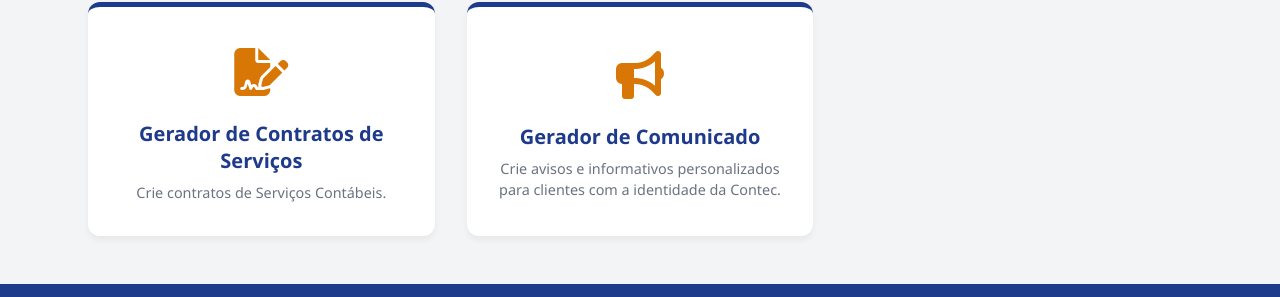
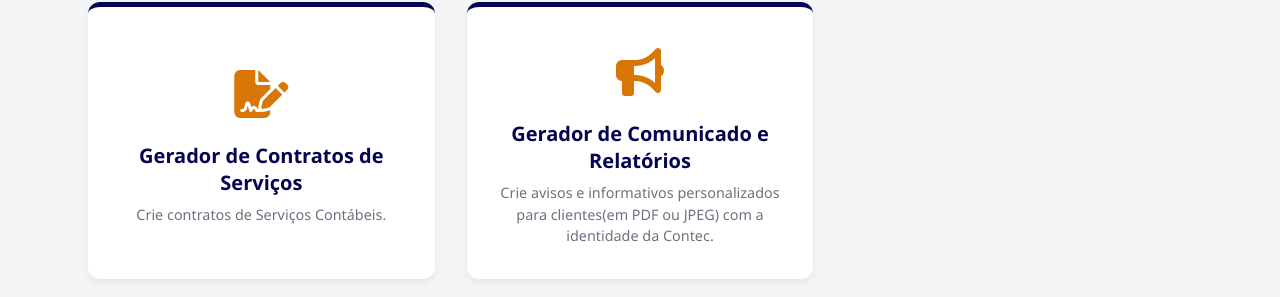
Before and after one commit to monicathayanne/portal-contec, a plain HTML site: page index.html in a window 1280 px wide. Shown: the part 1154-1451 px from the top of the page. Drawn offline with Linux system fonts and the light colour scheme.

Commit message:
Atualizando Gerador de Comunicado e Cor do Portal.

```diff
--- a/index.html
+++ b/index.html
@@ -7,7 +7,7 @@
     <style>
         /* --- Configurações Gerais e Cores da Marca --- */
         :root {
-            --cor-primaria: #1e3a8a; /* Azul escuro inspirado no 'CONTEC' */
+            --cor-primaria: #040452; /* Azul escuro inspirado no 'CONTEC' */
             --cor-secundaria: #d97706; /* Dourado/Laranja inspirado no detalhe */
             --cor-fundo: #f3f4f6;
             --cor-texto: #1f2937;
@@ -205,8 +205,8 @@
 
             <a href="https://monicathayanne.github.io/gerador-comunicado/" class="card">
                 <div class="icon"><i class="fa-solid fa-bullhorn"></i></div>
-                <h2>Gerador de Comunicado</h2>
-                <p>Crie avisos e informativos personalizados para clientes com a identidade da Contec.</p>
+                <h2>Gerador de Comunicado e Relatórios</h2>
+                <p>Crie avisos e informativos personalizados para clientes(em PDF ou JPEG) com a identidade da Contec.</p>
             </a>
 
         </div>
```
